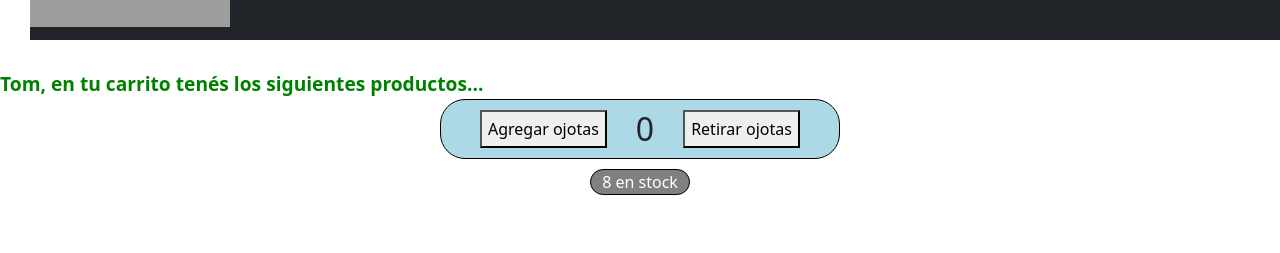
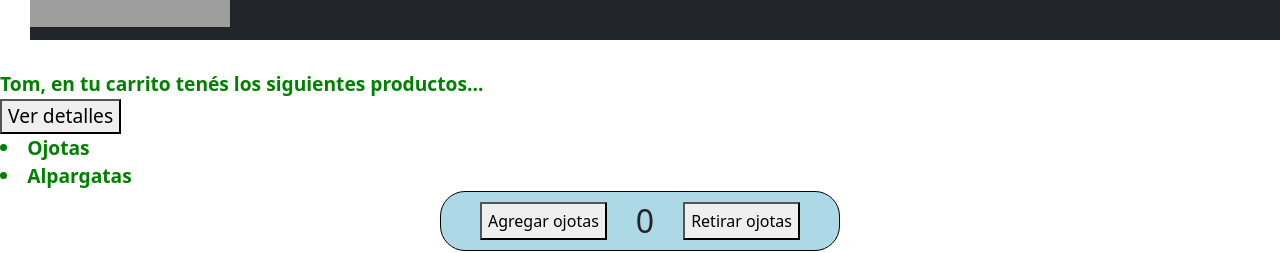
Before and after one commit to TomasCasserly/ReactJS, a React (Create React App) app: page /carrito in a window 1280 px wide. Shown: the part 272-525 px from the top of the page. Built offline with nearby package versions, Linux system fonts and the light colour scheme; grey boxes are pictures that could not be loaded.

Commit message:
Clase 06

```diff
--- a/package.json
+++ b/package.json
@@ -10,6 +10,7 @@
     "react": "^17.0.2",
     "react-bootstrap": "^2.0.0-beta.4",
     "react-dom": "^17.0.2",
+    "react-router-dom": "^5.2.0",
     "react-scripts": "4.0.3",
     "web-vitals": "^1.1.2"
   },
--- /dev/null
+++ b/src/components/Item.js
@@ -0,0 +1,21 @@
+import React from 'react';
+
+class Item extends React.Component {
+    constructor (props){
+      super(props);
+
+    }
+
+    render() {
+        const data =[{"name":"Ojotas"},{"name":"Alpargatas"}];
+        return (
+          <div>
+          {data.map(function(d, idx){
+             return (<li key={idx}>{d.name}</li>)
+           })}
+          </div>
+        );
+      }
+  }
+
+  export default Item;
--- /dev/null
+++ b/src/components/ItemList.js
@@ -0,0 +1,32 @@
+import React from 'react';
+import Item from './Item';
+
+function ItemList (){
+
+    const ProdDetails = () =>
+        new Promise ((resolve, reject)=>{
+        setTimeout(() =>{
+            resolve("Acá está el resultado")
+
+            }, 2000);
+        });
+
+        ProdDetails().then(
+            (result) => {
+                if (result != "Acá está el resultado"){
+                    throw new Error("Le pifiaste, macho")
+                }
+
+            },
+            (err) => console.log(err)
+        );
+
+
+        return <div>
+            <button onClick={ProdDetails}>Ver detalles</button>
+            <Item/>
+        </div>
+
+}
+
+export default ItemList;
--- a/src/components/ItemListContainer.js
+++ b/src/components/ItemListContainer.js
@@ -1,8 +1,11 @@
 import React from 'react';
+import ItemList from './ItemList';
+
 
 class ItemListContainer extends React.Component{
     render (){
-        return <div style={{color:"green", fontSize:"larger", fontWeight:"bolder"}}>{this.props.nombre}, en tu carrito tenés los siguientes productos...</div>
+        return <div style={{color:"green", fontSize:"larger", fontWeight:"bolder"}}>{this.props.nombre}, en tu carrito tenés los siguientes productos...<ItemList/>
+        </div>
     }
 }
 
```
Also changed, not shown: src/components/NotFound.js (added, +8 -0 lines), src/router/Router.js (added, +16 -0 lines), 1 other file (tests, documents, lock files or other folders).
